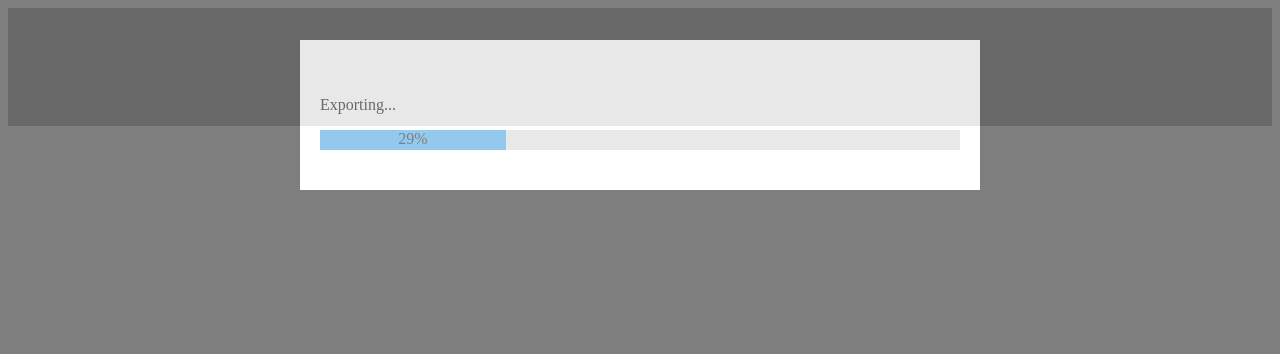
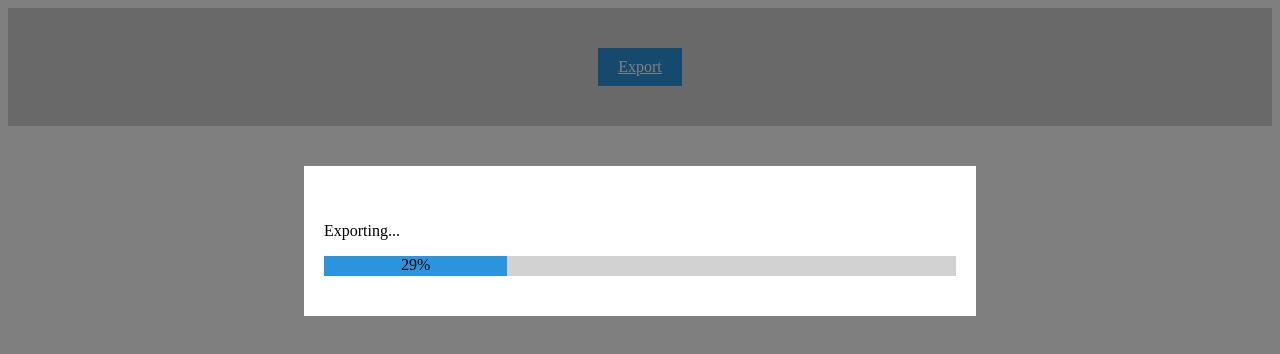
Before and after one commit to hectorss1208/ExportModalchallenge, a plain HTML site: page Index.html in a window 1280 px wide. Both pictures are taken after a click on the link "Export". Drawn offline with Linux system fonts and the light colour scheme.

Commit message:
commit expoModalChallenge v2

```diff
--- a/Index.html
+++ b/Index.html
@@ -4,10 +4,9 @@
     <meta charset="UTF-8">
     <meta name="viewport" content="width=device-width, initial-scale=1.0">
     <meta http-equiv="X-UA-Compatible" content="ie=edge">
-    <title>Document</title>
+    <title>ExportChallenge</title>
     <link rel="stylesheet" href="css/style.css">
     <script src="js/script.js"></script>
-
 </head>
 <body>
     <div class="wrapper" >
@@ -18,14 +17,10 @@
         <div class="modalExport">
                 <div id="exportValue"></div>
                 <div id="myProgress">
-                     <div id="myBar">
-                     </div>
+                     <div id="myBar"> </div>
                 </div>
             </div>
    </div>
-
-
-
-
+   <div class="modal-backdroop hide"></div>
 </body>
 </html>
--- a/css/style.css
+++ b/css/style.css
@@ -1,38 +1,43 @@
 .wrapper{
-   width: 100%;
-   height: auto;
-   background:#c5c5c5c5;
-   text-align: center;
-   z-index: 0;
+    width: 100%;
+    height: auto;
+    background:#c5c5c5c5;
+    text-align: center;
+    z-index: 0;
 }
 
 .wrapper .btn-export{
-    padding: 10px 20px;
-    background-color: #2a95dd;
-    color: #ffffff;
     display: inline-block;
     margin: 40px 0;
+    padding: 10px 20px;
+    color: #ffffff;
+    background-color: #2a95dd;
 }
 
 .modal-wrapper{
-width: 100%;
-background: #000000;
-opacity: 0.5;
-height: 100%;
-position: absolute;
-top: 0;
-left: 0;
-z-index: 1;
+    position: relative;
+    z-index: 2;
 }
 
 .modalExport{
    width: 50%;
    height: auto;
+   margin: 40px auto;
+   padding: 40px 20px;
    background:#ffffff;
-   margin: 40px auto;
+   opacity: 1;
    z-index: 2;
-   padding: 40px 20px;
-   opacity: 1;
+}
+
+.modal-backdroop{
+    position: fixed;
+    background: #000000;
+    opacity: 0.5;
+    top: 0;
+    left: 0;
+    bottom: 0;
+    right: 0;
+    z-index: 1;
 }
 
 .hide{
@@ -64,6 +69,5 @@ z-index: 1;
 }
 
 #exportValue p{
-
     color: #000000;
 }
--- a/js/script.js
+++ b/js/script.js
@@ -1,42 +1,63 @@
+//run when page is executed
 window.onload = function(){
 
+    //add evento to the button and add the funtion showModal
+    document.querySelector('.btn-export').addEventListener("click", showModal);
 
-    document.querySelector('.btn-export').addEventListener("click", showModal);
-    var panel= document.querySelector('.modal-wrapper');
+    //get the divs and add to variable.
+    const WRAPPER= document.querySelector('.modal-wrapper');
+    const BACKDROOP= document.querySelector('.modal-backdroop');
+
 
     function showModal(event){
+      //prevent the redirect of the page.
         event.preventDefault();
-        panel.classList.remove("hide");
-        panel.classList.add("show");
-        this.style.opacity = "0";
+
+        //call funtion to add or remove the modal.
+        showOrHide(WRAPPER, true);
+        showOrHide(BACKDROOP, true);
+
+        //call funtion to incress the progress bar.
         move();
     }
 
     function move() {
-        var elem = document.getElementById("myBar");
-        var exportValue = document.getElementById("exportValue");
+        const BAR = document.getElementById("myBar");
+        const EXPORTVALUE = document.getElementById("exportValue");
+        let width = 1;
+        const id = setInterval(frame, 100);
 
-        var width = 1;
-        var id = setInterval(frame, 100);
+        //function to increment he progress bar
         function frame() {
           if (width >= 100) {
-            exportValue.innerHTML=`<p>Exporting compeleted</p>`
+            //insert text to the div exportValue
+            EXPORTVALUE.innerHTML=`<p>Exporting compeleted</p>`
             clearInterval(id);
             width = 1;
-            var timerId=setInterval(function(){
-                panel.classList.remove("show");
-                panel.classList.add("hide");
-                document.querySelector('.btn-export').style.opacity= "1";
+            //hidde de modal
+            const timerId=setInterval(function(){
+                showOrHide(WRAPPER, false);
+                showOrHide(BACKDROOP, false);
                clearInterval(timerId);
               }, 3000);
           } else {
+            //increment the % in the progress bar and isert by html
             width++;
-            elem.style.width = width + '%';
-            elem.innerHTML = `<span>${width}%</span>`
-            exportValue.innerHTML=`<p>Exporting...</p>`
-
+            BAR.style.width = width + '%';
+            BAR.innerHTML = `<span>${width}%</span>`
+            EXPORTVALUE.innerHTML=`<p>Exporting...</p>`
           }
         }
       }
 
+      function showOrHide(panel, show ){
+        if(show){
+          panel.classList.remove("hide");
+          panel.classList.add("show");
+        }else{
+          panel.classList.remove("show");
+          panel.classList.add("hide");
+        }
+      }
+
 }
```
